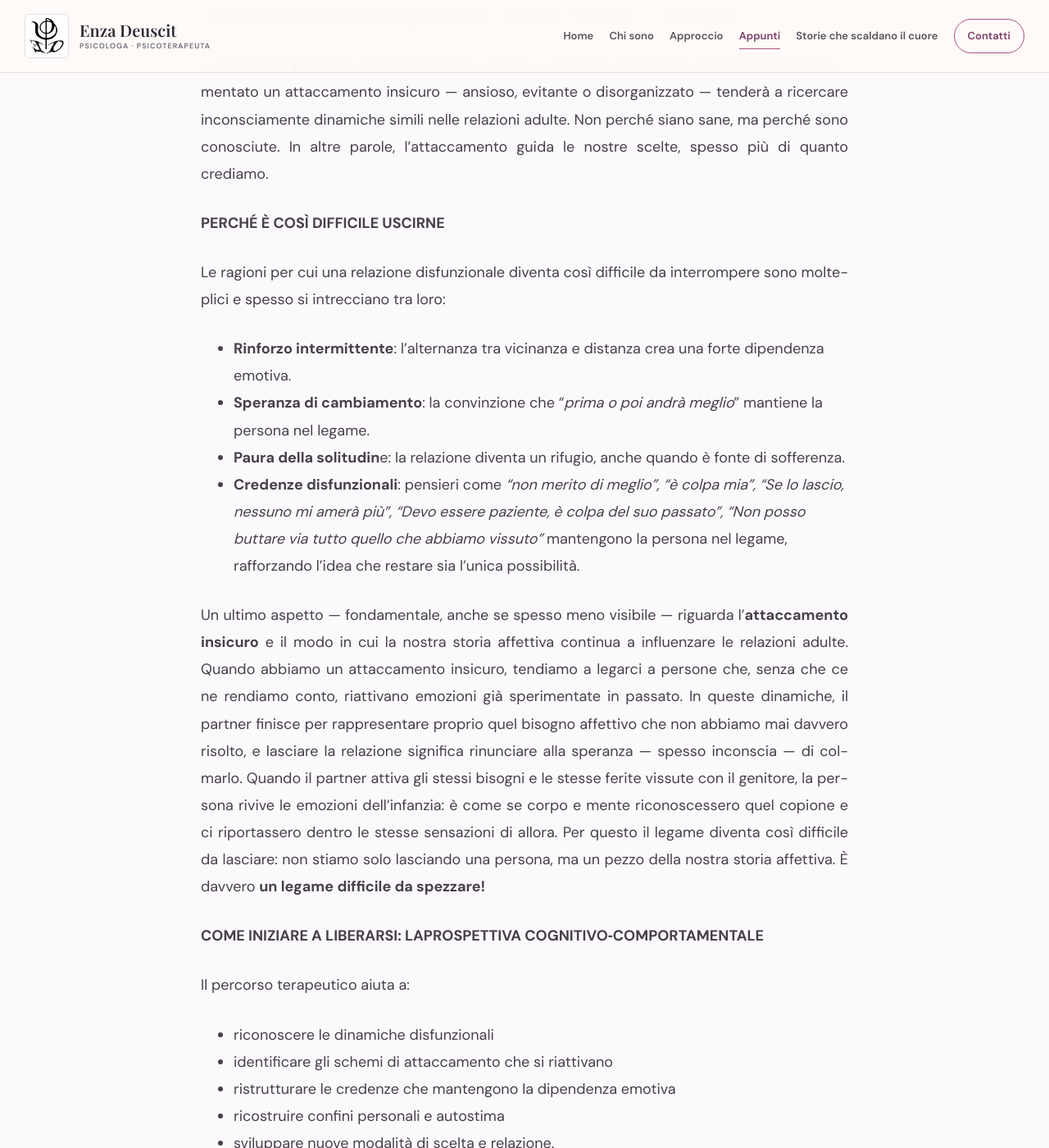
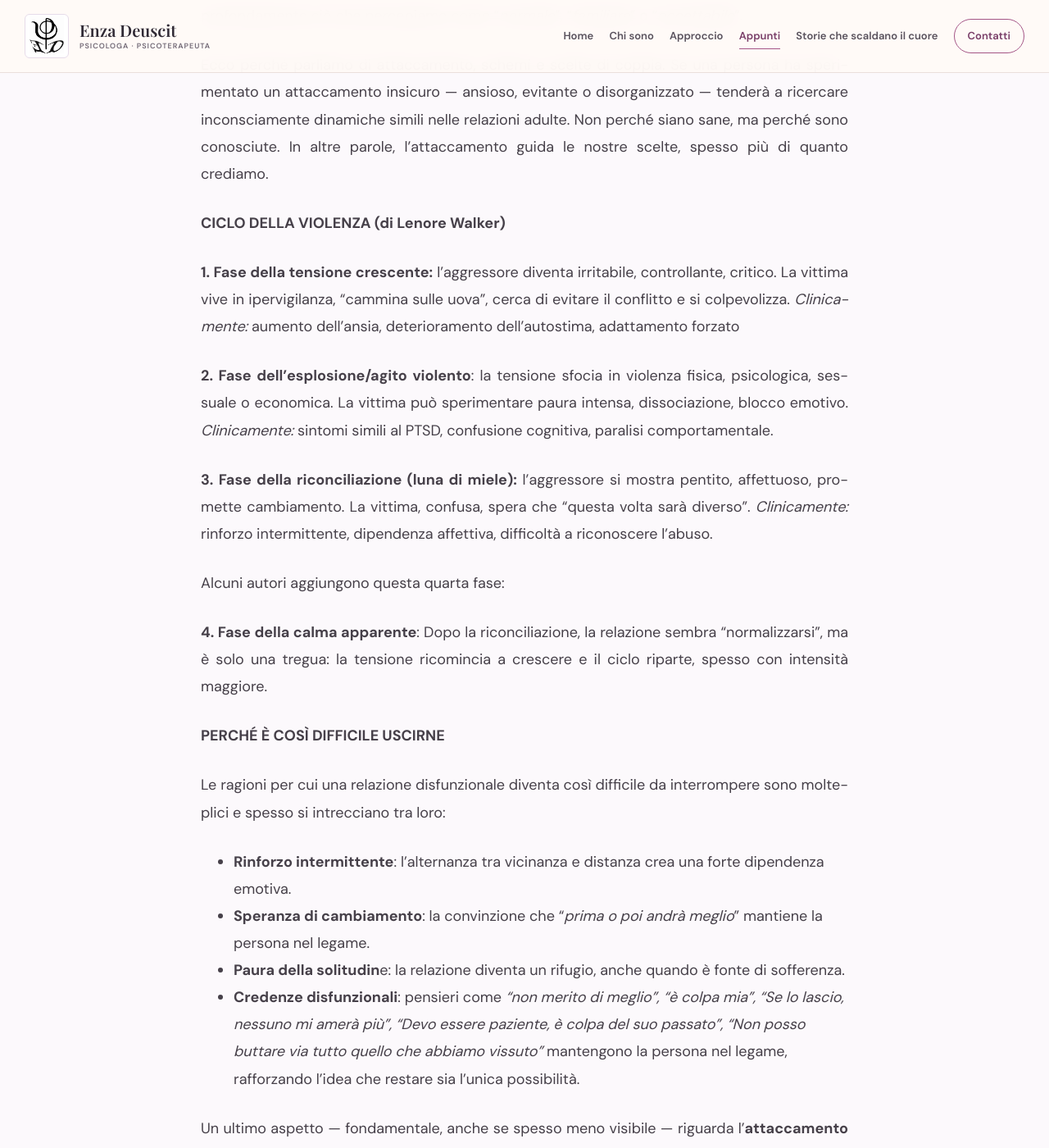
Before and after one commit to andreacoppari/enzadeuscit, a Jekyll site: the page built from _appunti/attaccamento-e-relazioni-disfunzionali-ciò-che-abbiamo-vissuto-torna-a-cercarci-e-ci-intrappola.md, in a window 1280 px wide and 1400 px high, scrolled down 1637 px. Shown: the whole window at 82% size. Built offline with Jekyll 4.4.1, drawn with Linux system fonts in a browser that asks for light colours; some web fonts are replaced.

Commit message:
Update Appunto “attaccamento-e-relazioni-disfunzionali-ciò-che-abbiamo-vissuto-torna-a-cercarci-e-ci-intrappola”

```diff
--- a/_appunti/attaccamento-e-relazioni-disfunzionali-ciò-che-abbiamo-vissuto-torna-a-cercarci-e-ci-intrappola.md
+++ b/_appunti/attaccamento-e-relazioni-disfunzionali-ciò-che-abbiamo-vissuto-torna-a-cercarci-e-ci-intrappola.md
@@ -5,8 +5,6 @@ order: 2
 summary: Articolo scritto da Enza Deuscit, psicoterapeuta.
 image: /images/uploads/rel.toss1.jpeg
 ---
-
-
 Nella pratica clinica mi capita spesso di incontrare persone che vivono relazioni di coppia che generano sofferenza, confusione e un senso crescente di smarrimento. Sono relazioni che non nutrono, non sostengono, non fanno crescere: relazioni disfunzionali, oggi spesso chiamate *“tossiche”* nel linguaggio comune. La caratteristica centrale è che, nonostante il dolore, la persona fatica a interrompere il legame. È il paradosso del “***perché restiamo dove soffriamo***”.
 
 **LE DINAMICHE DI UNA RELAZIONEDISFUNZIONALE**
@@ -28,11 +26,25 @@ Per comprendere davvero perché queste relazioni si instaurano e perché diventa
 
 Ecco perché parliamo di attaccamento, schemi e scelte di coppia. Se una persona ha sperimentato un attaccamento insicuro — ansioso, evitante o disorganizzato — tenderà a ricercare inconsciamente dinamiche simili nelle relazioni adulte. Non perché siano sane, ma perché sono conosciute. In altre parole, l’attaccamento guida le nostre scelte, spesso più di quanto crediamo.
 
+**CICLO DELLA VIOLENZA (di Lenore Walker)**
+
+**1. Fase della tensione crescente:** l’aggressore diventa irritabile, controllante, critico. La vittima vive in ipervigilanza, “cammina sulle uova”, cerca di evitare il conflitto e si colpevolizza. *Clinicamente:* aumento dell’ansia, deterioramento dell’autostima, adattamento forzato
+
+**2. Fase dell’esplosione/agito violento**: la tensione sfocia in violenza fisica, psicologica, sessuale o economica. La vittima può sperimentare paura intensa, dissociazione, blocco emotivo. *Clinicamente:* sintomi simili al PTSD, confusione cognitiva, paralisi comportamentale.
+
+**3. Fase della riconciliazione (luna di miele):** l’aggressore si mostra pentito, affettuoso, promette cambiamento. La vittima, confusa, spera che “questa volta sarà diverso”. *Clinicamente:* rinforzo intermittente, dipendenza affettiva, difficoltà a riconoscere l’abuso.
+
+Alcuni autori aggiungono questa quarta fase:
+
+**4. Fase della calma apparente**: Dopo la riconciliazione, la relazione sembra “normalizzarsi”, ma è solo una tregua: la tensione ricomincia a crescere e il ciclo riparte, spesso con intensità maggiore.
+
+
+
 **PERCHÉ È COSÌ DIFFICILE USCIRNE**
 
 Le ragioni per cui una relazione disfunzionale diventa così difficile da interrompere sono molteplici e spesso si intrecciano tra loro:
 
-*  **Rinforzo intermittente**: l’alternanza tra vicinanza e distanza crea una forte dipendenza emotiva.
+* **Rinforzo intermittente**: l’alternanza tra vicinanza e distanza crea una forte dipendenza emotiva.
 * **Speranza di cambiamento**: la convinzione che “*prima o poi andrà meglio*” mantiene la persona nel legame.
 * **Paura della solitudin**e: la relazione diventa un rifugio, anche quando è fonte di sofferenza.
 * **Credenze disfunzionali**: pensieri come *“non merito di meglio”, “è colpa mia”, “Se lo lascio,     nessuno mi amerà più”, “Devo essere paziente, è colpa del suo passato”, “Non posso buttare via tutto quello che abbiamo vissuto”* mantengono la persona nel legame, rafforzando l’idea che restare sia l’unica possibilità.
@@ -57,10 +69,6 @@ Le relazioni disfunzionali non sono un fallimento personale: sono il risultato d
 
 **E anche se il percorso può sembrare complesso, ogni passo di consapevolezza apre uno spazio nuovo: la possibilità di costruire relazioni che non feriscono, ma nutrono. Il cambiamento è possibile, e spesso inizia proprio dal momento in cui decidiamo di guardarci con più gentilezza e verità.**
 
-
-
-
-
 **NOTA - Sintesi dei principali tipi di attaccamento:**
 
 ***Attaccamento sicuro***: si sviluppa quando il bambino riceve cure  coerenti, affetto e disponibilità emotiva. Da adulti, questo si traduce in  relazioni stabili, fiducia nel partner e capacità di gestire i conflitti  senza paura di perdere il legame.
```
